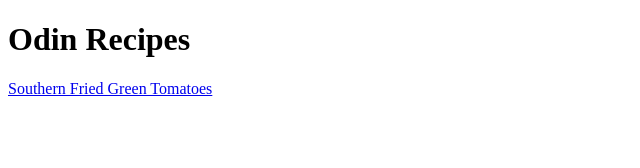
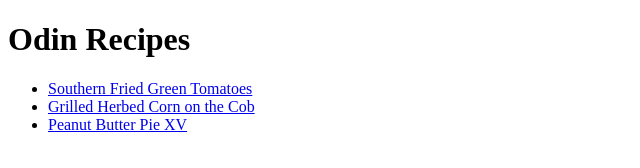
Before and after one commit to alinamards/odin-recipes-new, a plain HTML site: page index.html in a window 1280 px wide. Shown: the whole page, without its empty margins (0-640 px from the left). Drawn offline with Linux system fonts and the light colour scheme.

Commit message:
Edit index.html

```diff
--- a/index.html
+++ b/index.html
@@ -8,6 +8,10 @@
 </head>
 <body>
     <h1>Odin Recipes</h1>
-    <a href="tomatoes.html">Southern Fried Green Tomatoes</a>
+    <ul>
+        <li><a href="recipes/tomatoes.html">Southern Fried Green Tomatoes</a></li>
+        <li><a href="recipes/corn.html">Grilled Herbed Corn on the Cob</a></li>
+        <li><a href="recipes/pie.html">Peanut Butter Pie XV</a></li>
+    </ul>
 </body>
 </html>
```
